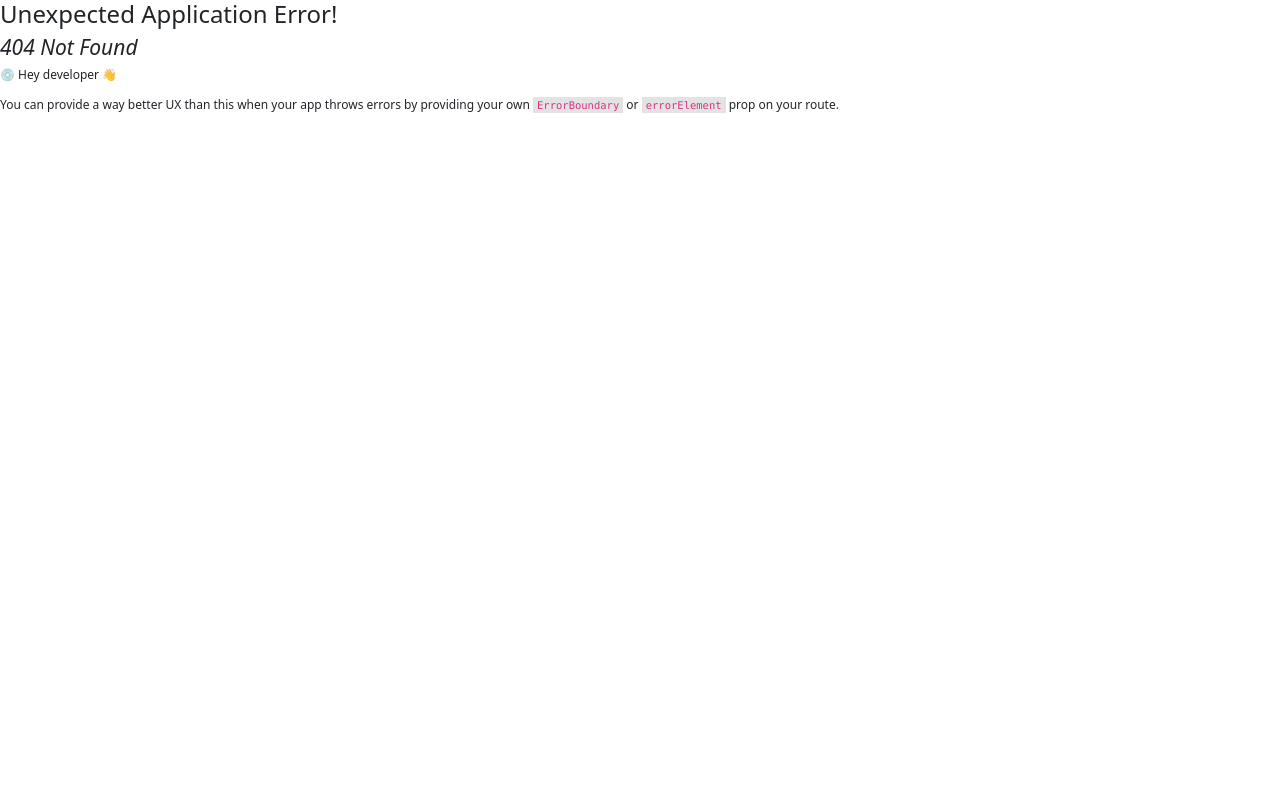
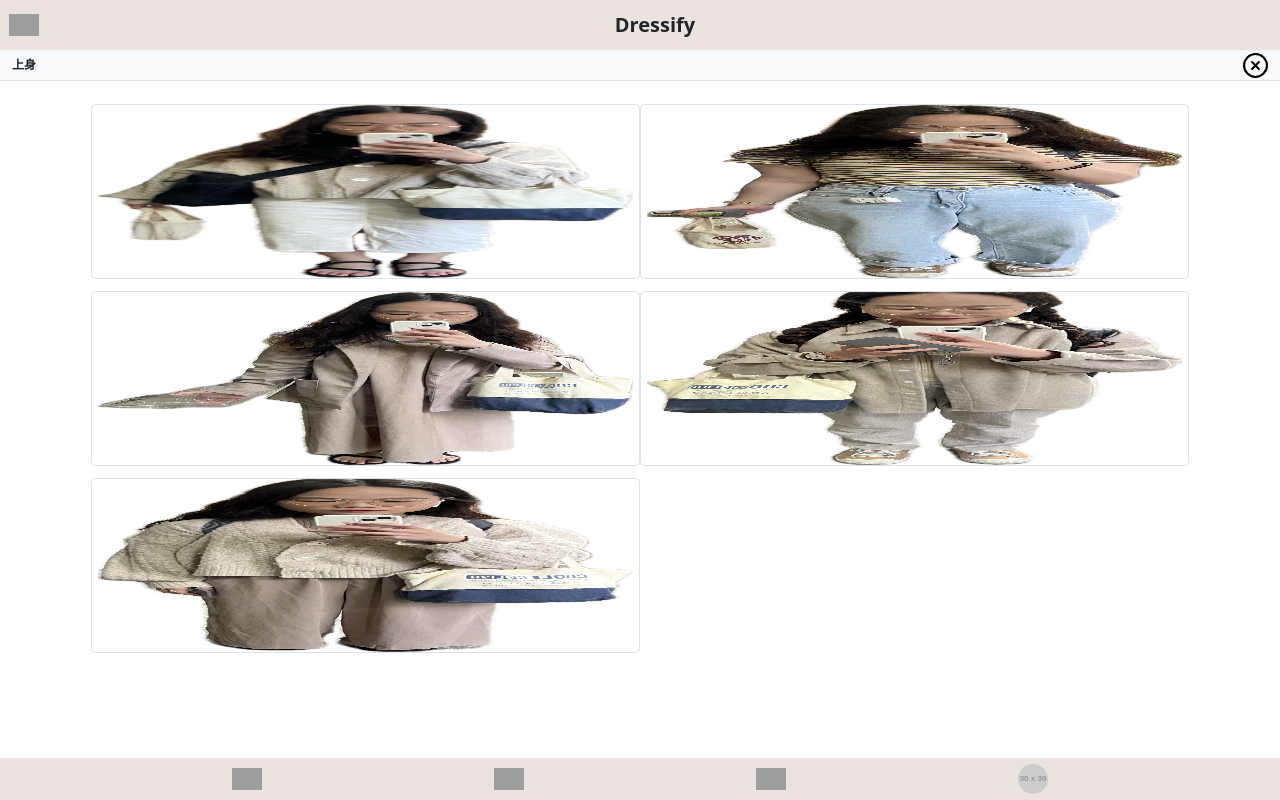
Before and after one commit to stellachy/dressify_react, a React (Vite) app: page /ClosetPart/1 in a window 1280 px wide. Before the commit this address had no page. Built offline with nearby package versions, Linux system fonts and the light colour scheme; grey boxes are pictures that could not be loaded.

Commit message:
Complete ClosetPart.jsx and finish controlling the part 1-4

```diff
--- /dev/null
+++ b/src/layouts/ClosetLayoutN.jsx
@@ -0,0 +1,18 @@
+import React from 'react'
+import 'bootstrap/dist/css/bootstrap.min.css'
+import '../css/Dressify.css'
+import '../css/Mine.css'
+import MyNavigation from '../components/MyNavigation'
+import MyFooter from '../components/MyFooter'
+
+function ClosetLayoutN({children}) {
+  return (
+    <>
+      <MyNavigation/>
+        {children}
+      <MyFooter/>
+    </>
+  )
+}
+
+export default ClosetLayoutN
--- a/src/pages/Closet.jsx
+++ b/src/pages/Closet.jsx
@@ -9,11 +9,12 @@ function Closet() {
         {/* <!-- 部位 --> */}
         <div className="border-top">
           <span className="px-3 md-18">上身</span>
+          {/* 應是每個單品的render，aka可以放到元件 or 用Array.map ㄉ８ */}
           <a href="./check_single.html" className="text-light">
             <img className="border rounded my-2 me-2" width="125px" height="125px" src="src/assets/img/eg1.jpg" alt="loading..." />
           </a>
           <img className="border rounded my-2 me-2" width="125px" height="125px" src="src/assets/img/eg2.jpg" alt="loading..." />
-          <a href="./single_1.html"><img src="src/assets/img/icon/dot-pending.svg" style={{ width: '30px' }} alt="more" /></a>
+          <a href="/ClosetPart/1"><img src="src/assets/img/icon/dot-pending.svg" style={{ width: '30px' }} alt="more" /></a>
         </div>
 
         {/* <!-- 部位 --> */}
@@ -21,7 +22,7 @@ function Closet() {
           <span className="px-3 md-18">下身</span>
           <img className="border rounded my-2 me-2" width="125px" height="125px" src="src/assets/img/eg1.jpg" alt="loading..." />
           <img className="border rounded my-2 me-2" width="125px" height="125px" src="src/assets/img/eg2.jpg" alt="loading..." />
-          <a href="./single_2.html"><img src="src/assets/img/icon/dot-pending.svg" style={{ width: '30px' }} alt="more" /></a>
+          <a href="/ClosetPart/2"><img src="src/assets/img/icon/dot-pending.svg" style={{ width: '30px' }} alt="more" /></a>
         </div>
 
         {/* <!-- 部位 --> */}
@@ -29,7 +30,7 @@ function Closet() {
           <span className="px-3 md-18">鞋子</span>
           <img className="border rounded my-2 me-2" width="125px" height="125px" src="src/assets/img/eg1.jpg" alt="loading..." />
           <img className="border rounded my-2 me-2" width="125px" height="125px" src="src/assets/img/eg2.jpg" alt="loading..." />
-          <a href="./single_3.html"><img src="src/assets/img/icon/dot-pending.svg" style={{ width: '30px' }} alt="more" /></a>
+          <a href="/ClosetPart/3"><img src="src/assets/img/icon/dot-pending.svg" style={{ width: '30px' }} alt="more" /></a>
         </div>
 
         {/* <!-- 部位 --> */}
@@ -37,7 +38,7 @@ function Closet() {
           <span className="px-3 md-18">配件</span>
           <img className="border rounded my-2 me-2" width="125px" height="125px" src="src/assets/img/eg1.jpg" alt="loading..." />
           <img className="border rounded my-2 me-2" width="125px" height="125px" src="src/assets/img/eg2.jpg" alt="loading..." />
-          <a href="./single_4.html"><img src="src/assets/img/icon/dot-pending.svg" style={{ width: '30px' }} alt="more" /></a>
+          <a href="/ClosetPart/4"><img src="src/assets/img/icon/dot-pending.svg" style={{ width: '30px' }} alt="more" /></a>
         </div>
       </div>
     </ClosetLayout>
--- a/src/pages/ClosetMatch.jsx
+++ b/src/pages/ClosetMatch.jsx
@@ -1,4 +1,4 @@
-import React, {useState}from 'react'
+import React from 'react'
 import ClosetLayout from '../layouts/ClosetLayout'
 
 function ClosetMatch() {
--- /dev/null
+++ b/src/pages/ClosetPart.jsx
@@ -0,0 +1,55 @@
+import React, { useState } from 'react'
+import ClosetLayoutN from '../layouts/ClosetLayoutN'
+import { useParams } from 'react-router-dom';
+
+// 解決1-4會不同的問題...!
+import eg1 from '../assets/img/eg1.jpg';
+import eg2 from '../assets/img/eg2.jpg';
+import eg3 from '../assets/img/eg3.jpg';
+import eg4 from '../assets/img/eg4.jpg';
+import eg5 from '../assets/img/eg5.jpg';
+
+function ClosetPart() {
+  const { part } = useParams();
+  // 1 for 上身, 2 for 下身, 3 for 鞋子 4 for 配件
+  const partTitle =
+  part === '1' ? '上身' :
+  part === '2' ? '下身' :
+  part === '3' ? '鞋子' :
+  part === '4' ? '配件' :
+  '未知分類';
+  return (
+    <ClosetLayoutN>
+      <div style={{ paddingTop: '62px' }}></div>
+      <div className="container" >
+        {/* <!-- header --> */}
+        <div className="fixed-top bg-light my-5" style={{top: '14px'}}>
+          <div className="d-flex justify-content-between align-items-center border-bottom">
+            <div className="px-3 p-2 md-18"><b>{partTitle}</b></div>
+            <a href="/Closet" className="px-3"><img src="/src/assets/img/icon/cross-circle.svg" style={{width: '25px'}} alt="cancel" /></a>
+          </div>
+        </div>
+
+        <div>
+          <div className="container-fluid mt-5 pt-2 pb-3 px-4">
+            <div className="row g-3">
+              <img className="col-6 border rounded" width="17px" height="175px" src={eg1} alt="loading..." />
+
+              <img className="col-6 border rounded" width="175px" height="175px" src={eg2} alt="loading..." />
+
+              <img className="col-6 border rounded" width="175px" height="175px" src={eg3} alt="loading..." />
+
+              <img className="col-6 border rounded" width="175px" height="175px" src={eg4} alt="loading..." />
+
+              <img className="col-6 border rounded" width="175px" height="175px" src={eg5} alt="loading..." />
+            </div>
+          </div>
+
+        </div>
+
+      </div>
+    </ClosetLayoutN>
+  )
+}
+
+export default ClosetPart
```
Also changed, not shown: src/main.jsx (+9 -0 lines).
